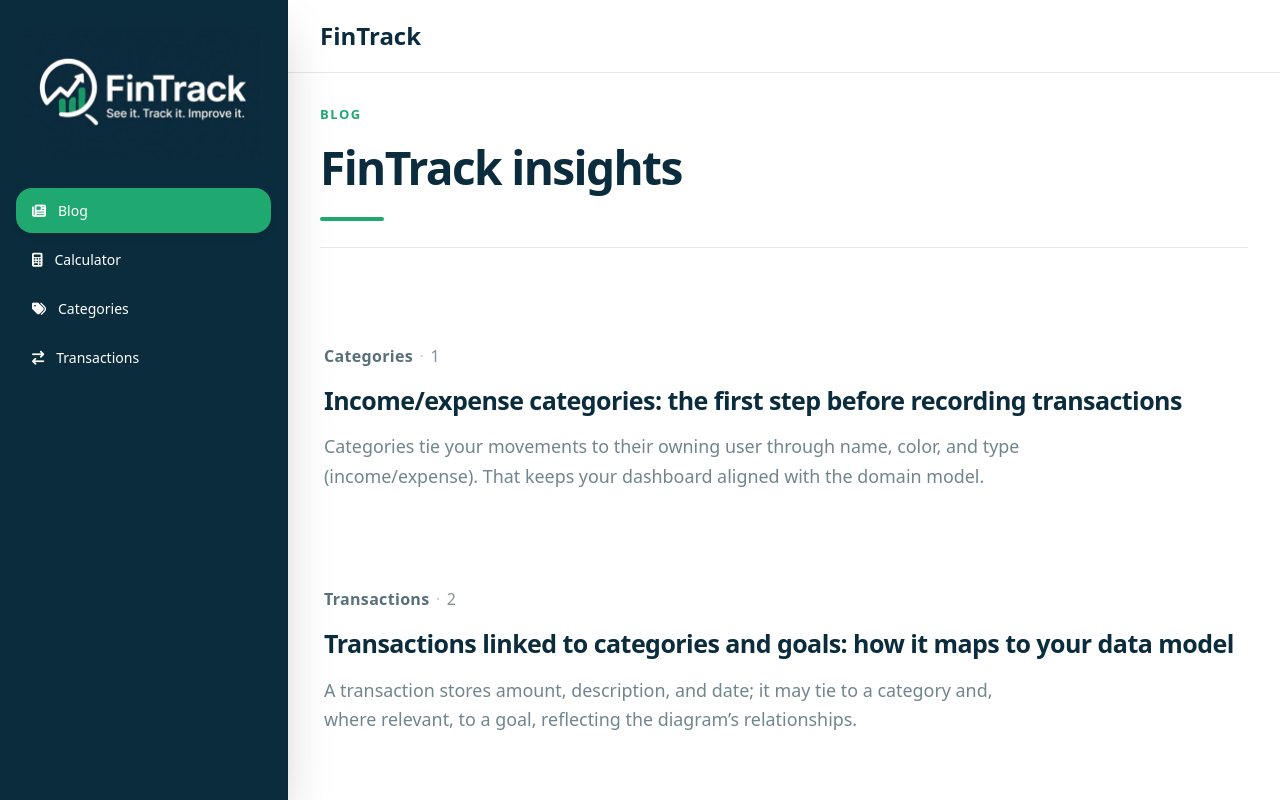
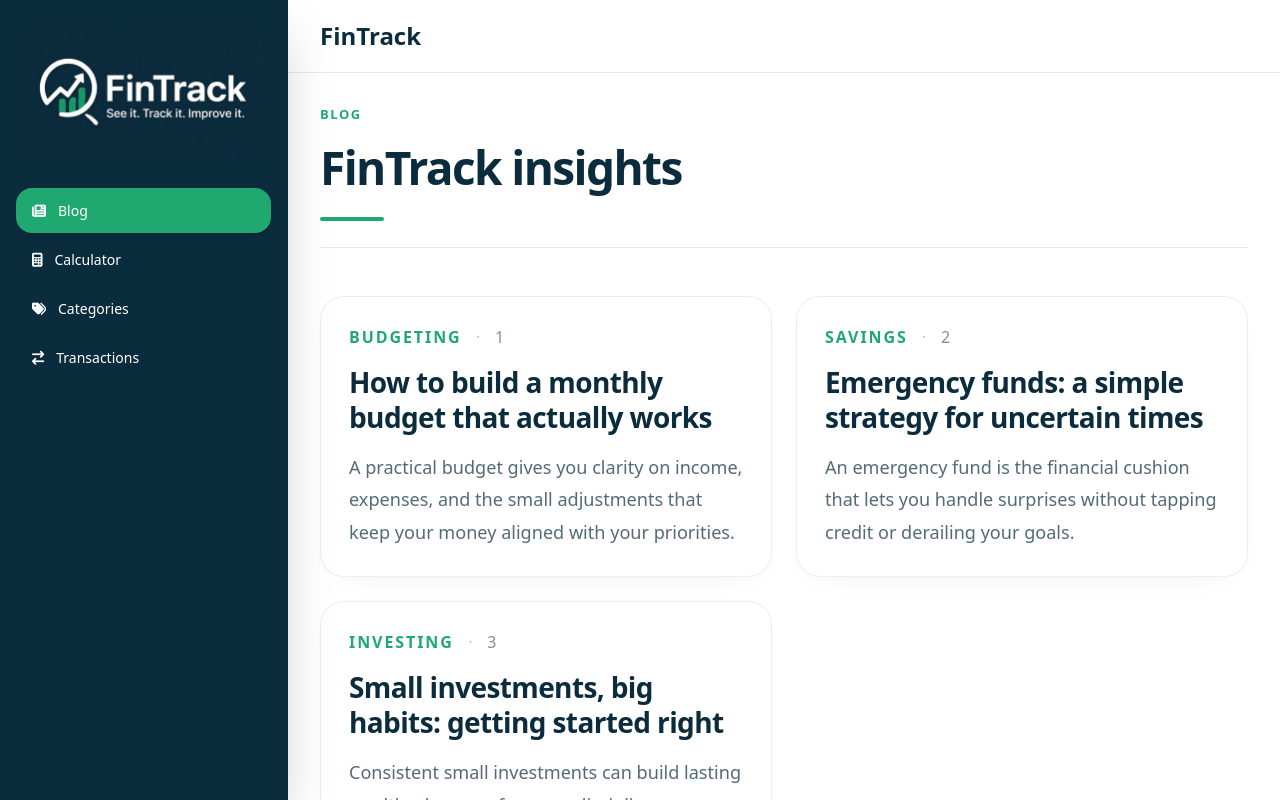
Before and after one commit to ssabogall/NuxtDesarrolloWeb, a Nuxt app in the folder FinTrack/: page /blog in a window 1280 px wide. Built offline with nearby package versions, Linux system fonts and the light colour scheme.

Commit message:
update: blog articles

```diff
--- a/FinTrack/app/data/blogArticles.ts
+++ b/FinTrack/app/data/blogArticles.ts
@@ -9,41 +9,38 @@ export type BlogArticle = {
 export const blogArticles: readonly BlogArticle[] = [
   {
     id: 1,
-    topic: 'Categories',
-    title:
-      'Income/expense categories: the first step before recording transactions',
+    topic: 'Budgeting',
+    title: 'How to build a monthly budget that actually works',
     summary:
-      'Categories tie your movements to their owning user through name, color, and type (income/expense). That keeps your dashboard aligned with the domain model.',
+      'A practical budget gives you clarity on income, expenses, and the small adjustments that keep your money aligned with your priorities.',
     bodyParagraphs: [
-      'In FinTrack every category has an id, name, color, and type, and belongs to a user who owns that data—in the same sense as your class diagram.',
-      'Defining categories before you log transactions cuts down unclassified loose descriptions and makes it easier to filter by movement type when you build reports.',
-      'Transactions can point to a category or omit one when the model allows it as optional (Category | null), handy for quick adjustments or partial imports.',
+      'Start with a simple structure: list your recurring income, fixed costs, essential spending, and savings targets. When you categorize payments consistently, you can clearly see where your money is going each month.',
+      'Use categories that fit your life, not the other way around. Split expenses into essential, flexible, and discretionary groups so you can reduce or redirect spending without losing control.',
+      'Review your plan weekly and adjust it based on real activity. A budget is not a rulebook, it is a living guide that helps you make smarter decisions before the month ends.',
     ],
   },
   {
     id: 2,
-    topic: 'Transactions',
-    title:
-      'Transactions linked to categories and goals: how it maps to your data model',
+    topic: 'Savings',
+    title: 'Emergency funds: a simple strategy for uncertain times',
     summary:
-      'A transaction stores amount, description, and date; it may tie to a category and, where relevant, to a goal, reflecting the diagram’s relationships.',
+      'An emergency fund is the financial cushion that lets you handle surprises without tapping credit or derailing your goals.',
     bodyParagraphs: [
-      'Transactions are the operational core of the dashboard: each entry has an owning user and may optionally reference a category to separate income and expenses.',
-      'When you also reference a goal (Goal | null), movements explicitly feed progress against targetAmount, consistent with currentAmount across the goal’s lifecycle.',
-      'This keeps a single input model (transactions) while supporting two analytical views: by category for spending habits and by goal for savings or projects.',
+      'Aim for three to six months of essential expenses in a separate savings bucket. Start small if needed, but make the habit automatic by transferring a fixed amount each week or month.',
+      'Keep the fund liquid and easy to access, but avoid using it for normal spending. Treat it as a safety buffer so you can handle repairs, medical bills, or temporary income gaps with confidence.',
+      'Revisit the target regularly: if your monthly costs change, adjust the amount. A sustainable emergency fund grows with your life, not just with your next paycheck.',
     ],
   },
   {
     id: 3,
-    topic: 'Goals',
-    title:
-      'Financial goals: targetAmount, currentAmount, and the user as aggregate root',
+    topic: 'Investing',
+    title: 'Small investments, big habits: getting started right',
     summary:
-      'Goals wrap timeframe, amounts, and status; the user holds categories, transactions, and goals with domain createdAt/updatedAt timestamps.',
+      'Consistent small investments can build lasting wealth when you focus on discipline, diversification, and low fees.',
     bodyParagraphs: [
-      'A goal includes name, description, targetAmount, currentAmount, start and end dates, and a status that reflects whether it is active, paused, or completed in the dashboard.',
-      'Progress relies on linked transactions and business rules (for example calculateProgress) that project what share of the target is already covered.',
-      'The user acts as the aggregation root: they own lists of categories, goals, and transactions, which avoids cross-talk between profiles in a multi-user app.',
+      'You do not need a large balance to begin. Set up recurring contributions to a low-cost index fund or automated investment plan, and let time work for you through compounding.',
+      'Diversify across asset classes and avoid chasing the hottest trend. A balanced portfolio is more about steady progress than perfect timing.',
+      'Review performance occasionally, but resist the urge to react to every market headline. The best investing habits are patient, persistent, and aligned with your long-term goals.',
     ],
   },
 ] as const
--- a/FinTrack/app/pages/blog/[id].vue
+++ b/FinTrack/app/pages/blog/[id].vue
@@ -53,6 +53,7 @@ useSeoMeta({
       <div class="header-line mt-5" />
     </header>
 
+    <section class="article-body">
       <div class="body-copy">
         <p
           v-for="(paragraph, idx) in article.bodyParagraphs"
@@ -62,6 +63,7 @@ useSeoMeta({
           {{ paragraph }}
         </p>
       </div>
+    </section>
   </article>
 </template>
 
@@ -76,6 +78,21 @@ useSeoMeta({
   padding-inline: 0;
 }
 
+.article-shell > .article-hero {
+  background: rgba(31, 169, 113, 0.05);
+  border: 1px solid rgba(31, 169, 113, 0.12);
+  border-radius: 1.5rem;
+  padding: 2rem 2.25rem 2.5rem;
+}
+
+.article-body {
+  margin-top: 2.5rem;
+  background: #fff;
+  border: 1px solid rgb(11 44 61 / 0.08);
+  border-radius: 1.5rem;
+  padding: 2rem 2.25rem;
+}
+
 .link-back {
   color: rgb(11 44 61 / 0.45);
   font-weight: 500;
@@ -87,15 +104,32 @@ useSeoMeta({
 }
 
 .meta-line {
+  display: flex;
+  flex-wrap: wrap;
+  align-items: center;
+  gap: 0.75rem;
   letter-spacing: 0.03em;
+  margin-bottom: 1.5rem;
 }
 
 .meta-topic {
-  font-weight: 600;
-  color: var(--ft-accent);
+  display: inline-flex;
+  align-items: center;
+  justify-content: center;
+  padding: 0.35rem 0.9rem;
+  border-radius: 999px;
+  font-weight: 700;
+  color: #fff;
   text-transform: uppercase;
   font-size: clamp(0.7rem, 0.85vw + 0.52rem, 0.8125rem);
   letter-spacing: 0.14em;
+  background: var(--ft-accent);
+}
+
+.meta-id {
+  color: rgb(11 44 61 / 0.45);
+  font-weight: 500;
+  font-size: clamp(0.9375rem, 0.5vw + 0.8rem, 1.0625rem);
 }
 
 .meta-id {
@@ -121,9 +155,10 @@ useSeoMeta({
 
 .lead-soft {
   font-size: clamp(1.0625rem, 1vw + 0.9rem, 1.3125rem);
-  line-height: 1.68;
-  color: rgb(11 44 61 / 0.66);
+  line-height: 1.76;
+  color: rgb(11 44 61 / 0.7);
   max-width: min(72ch, 100%);
+  margin-bottom: 2rem;
 }
 
 .header-line {
@@ -133,10 +168,10 @@ useSeoMeta({
 
 .para {
   color: var(--ft-navy);
-  line-height: 1.76;
+  line-height: 1.88;
   font-size: clamp(1rem, 0.75vw + 0.82rem, 1.15625rem);
-  opacity: 0.93;
-  max-width: min(68ch, 100%);
+  opacity: 0.96;
+  max-width: min(72ch, 100%);
 }
 
 .body-copy .para:last-child {
--- a/FinTrack/app/pages/blog/index.vue
+++ b/FinTrack/app/pages/blog/index.vue
@@ -21,14 +21,14 @@ useSeoMeta({
       <div class="header-line" />
     </header>
 
-    <ul class="list-unstyled m-0 p-0">
+    <ul class="blog-grid list-unstyled m-0 p-0">
       <li
         v-for="article in blogArticles"
         :key="article.id"
       >
         <NuxtLink
           :to="`/blog/${article.id}`"
-          class="post-row d-block text-decoration-none py-5"
+          class="post-row d-block text-decoration-none"
         >
           <p class="mb-3 topic-line">
             <span class="topic-name">{{ article.topic }}</span>
@@ -87,14 +87,20 @@ useSeoMeta({
 }
 
 .topic-line {
+  display: flex;
+  flex-wrap: wrap;
+  align-items: center;
+  gap: 0.5rem;
   font-size: clamp(0.875rem, 0.5vw + 0.74rem, 1rem);
   color: rgb(11 44 61 / 0.52);
   letter-spacing: 0.02em;
 }
 
 .topic-name {
-  font-weight: 600;
-  color: rgb(11 44 61 / 0.68);
+  font-weight: 700;
+  color: var(--ft-accent);
+  text-transform: uppercase;
+  letter-spacing: 0.12em;
 }
 
 .partition {
@@ -103,8 +109,9 @@ useSeoMeta({
 }
 
 .post-title {
-  font-size: clamp(1.2rem, 1.55vw + 0.76rem, 1.5625rem);
-  line-height: 1.3;
+  font-size: clamp(1.3rem, 1.65vw + 0.76rem, 1.75rem);
+  line-height: 1.25;
+  margin-bottom: 1rem;
 }
 
 .title-line {
@@ -114,31 +121,41 @@ useSeoMeta({
 }
 
 .summary-line {
-  color: rgb(11 44 61 / 0.58);
-  line-height: 1.65;
-  font-size: clamp(0.965rem, 0.85vw + 0.74rem, 1.11875rem);
-  max-width: 68ch;
+  color: rgb(11 44 61 / 0.7);
+  line-height: 1.8;
+  font-size: clamp(0.97rem, 0.85vw + 0.74rem, 1.13rem);
+  max-width: 64ch;
+  margin-bottom: 0;
+}
+
+.blog-grid {
+  display: grid;
+  grid-template-columns: repeat(auto-fit, minmax(300px, 1fr));
+  gap: 1.5rem;
+  margin-top: 1.75rem;
 }
 
 .post-row {
-  border-bottom: 1px solid rgb(11 44 61 / 0.08);
-  padding-left: 1rem;
-  margin-left: -1rem;
-  border-left: 4px solid transparent;
-  transition:
-    border-left-color 0.2s ease,
-    background-color 0.2s ease;
-  border-radius: 0 4px 4px 0;
-}
-
-.post-row:last-of-type {
-  border-bottom: none;
+  display: block;
+  background: #fff;
+  border: 1px solid rgb(11 44 61 / 0.08);
+  border-radius: 1.5rem;
+  padding: 1.75rem;
+  transition: transform 0.2s ease, box-shadow 0.2s ease, border-color 0.2s ease, background-color 0.2s ease;
+  box-shadow: 0 12px 28px -24px rgba(11, 44, 61, 0.18);
 }
 
 .post-row:hover,
 .post-row:focus-visible {
-  border-left-color: var(--ft-accent);
-  background-color: rgb(31 169 113 / 0.04);
+  transform: translateY(-3px);
+  border-color: var(--ft-accent);
+  background-color: rgba(31, 169, 113, 0.08);
+  box-shadow: 0 22px 40px -26px rgba(11, 44, 61, 0.2);
+}
+
+.post-row:focus-visible {
+  outline: 2px solid rgba(31, 169, 113, 0.28);
+  outline-offset: 4px;
 }
 
 .post-row:focus-visible {
```
Lines whose indentation alone changed are shown as unchanged.
